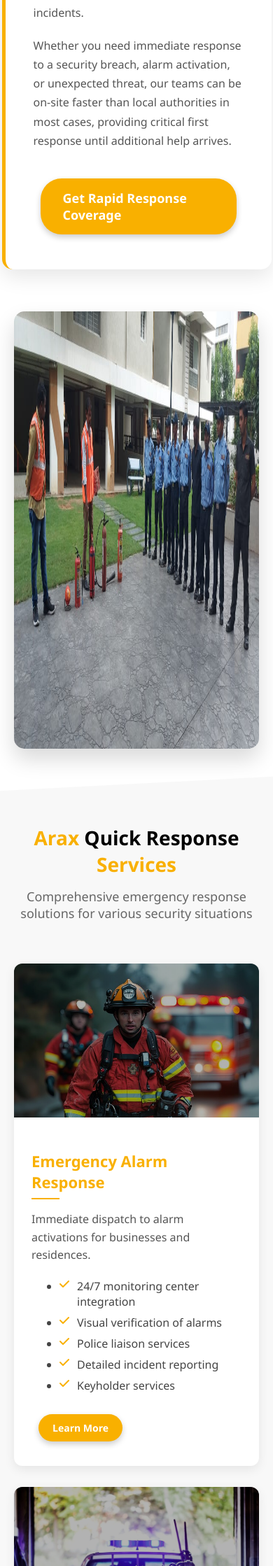
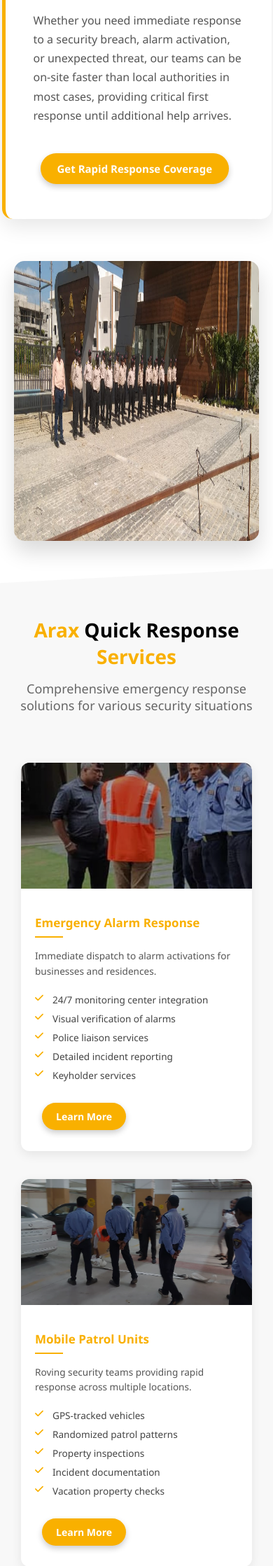
Before and after one commit to vinaykalwala/ARAX, a Django app: page /qrt/ in a window 390 px wide. Shown: the part 1572-3810 px from the top of the page at 70% size. Run offline with Django 5.2, Linux system fonts and the light colour scheme.

Commit message:
image changes

```diff
--- a/templates/home.html
+++ b/templates/home.html
@@ -782,11 +782,7 @@
 
     <!-- Center Image -->
     <div class="why-image">
-<<<<<<< HEAD
       <img src="{% static 'workers.jpg' %}" alt="Arax Team">
-=======
-      <img src="{% static 'images/araxsecurity2.jpg' %}" alt="Arax Team">
->>>>>>> b6a01d739af6d0e8259b30c5565d38303f4469d3
     </div>
 
 
--- a/templates/qrt.html
+++ b/templates/qrt.html
@@ -198,7 +198,7 @@
 
   .security-overview-image img {
     width: 100%;
-    height: 625px;
+    height: 400px;
     display: block;
     transition: transform 0.5s ease;
   }
@@ -236,7 +236,7 @@
     font-size: 28px;
     margin-bottom: 15px;
     position: relative;
-    display: inline-block;
+    /* display: inline-block; */
   }
 
   .section-title h2 span {
@@ -252,17 +252,19 @@
 
   .services-grid {
   display: grid;
-    grid-template-columns: repeat(auto-fit, minmax(350px, 1fr));
+  grid-template-columns: repeat(auto-fit, minmax(300px, 1fr));
   gap: 30px;
   max-width: 1200px;
   margin: 0 auto;
+  padding: 20px;
+  box-sizing: border-box;
 }
 
 .service-card {
   background: white;
   border-radius: 12px;
   overflow: hidden;
-    box-shadow: 0 5px 15px rgba(0,0,0,0.08);
+  box-shadow: 0 5px 15px rgba(0, 0, 0, 0.08);
   transition: all 0.3s ease;
   animation: fadeInUp 1s ease-out;
 }
@@ -308,8 +311,10 @@
   transform: scale(1.1);
 }
 
+/* Content Section */
 .service-card-content {
   padding: 25px;
+  box-sizing: border-box;
 }
 
 .service-card-content h3 {
@@ -334,10 +339,14 @@
   color: #555;
   line-height: 1.6;
   margin-bottom: 20px;
+  font-size: 1rem;
 }
 
+/* Features List */
 .service-features {
   margin-bottom: 20px;
+  padding-left: 0;
+  list-style: none;
 }
 
 .service-features li {
@@ -345,6 +354,7 @@
   color: #444;
   position: relative;
   padding-left: 25px;
+  font-size: 0.95rem;
 }
 
 .service-features li:before {
@@ -356,12 +366,77 @@
   left: 0;
 }
 
+/* --------------------------- */
+/* ✅ Responsive Breakpoints */
+/* --------------------------- */
+@media (max-width: 1024px) {
+  .service-card-content {
+    padding: 20px;
+  }
+
+  .service-card-content h3 {
+    font-size: 20px;
+  }
+
+  .service-card-content p,
+  .service-features li {
+    font-size: 0.95rem;
+  }
+}
+
+@media (max-width: 768px) {
+  .services-grid {
+    gap: 20px;
+    padding: 15px;
+  }
+
+  .service-card-image {
+    height: 200px;
+  }
+
+  .service-card-content h3 {
+    font-size: 18px;
+  }
+
+  .service-card-content p,
+  .service-features li {
+    font-size: 0.9rem;
+  }
+}
+
+@media (max-width: 480px) {
+  .services-grid {
+    grid-template-columns: 1fr;
+    padding: 10px;
+  }
+
+  .service-card {
+    margin-bottom: 20px;
+  }
+
+  .service-card-content h3 {
+    font-size: 17px;
+  }
+
+  .service-card-content p,
+  .service-features li {
+    font-size: 0.85rem;
+  }
+
+  .service-card-image {
+    height: 180px;
+  }
+}
+
+
   /* Updated Security Features Section */
+ /* Security Features Section */
 .security-features {
   padding: 90px 20px;
   background: linear-gradient(to right, #222222, #111111);
   color: white;
   position: relative;
+  overflow: hidden;
 }
 
 .security-features::before {
@@ -676,6 +873,65 @@
   background: #f9b000;
 }
 
+/* ✅ Responsive Media Queries */
+@media (max-width: 992px) {
+  .cta-heading {
+    font-size: 30px;
+  }
+
+  .cta-message p {
+    font-size: 16px;
+  }
+
+  .btn-orange {
+    font-size: 16px;
+    padding: 14px 28px;
+  }
+}
+
+@media (max-width: 768px) {
+  .cta-content {
+    padding: 20px;
+  }
+
+  .cta-flex {
+    flex-direction: column;
+    gap: 30px;
+  }
+
+  .cta-column {
+    width: 100%;
+    min-width: unset;
+  }
+
+  .cta-box h3 {
+    font-size: 20px;
+  }
+
+  .cta-message p {
+    font-size: 15px;
+  }
+}
+
+@media (max-width: 480px) {
+  .cta-heading {
+    font-size: 26px;
+  }
+
+  .btn-orange {
+    font-size: 15px;
+    padding: 12px 24px;
+  }
+
+  .cta-box {
+    padding: 20px;
+  }
+
+  .cta-box h3 {
+    font-size: 18px;
+  }
+}
+
   /* Responsive Styles */
   @media (max-width: 992px) {
     .security-hero h1 {
@@ -734,7 +991,7 @@
       <a href="{% url 'contact_us' %}" class="btn-orange" style="margin-top: 20px; display: inline-block;">Get Rapid Response Coverage</a>
     </div>
     <div class="security-overview-image">
-      <img src="{% static 'images/araxquick1.jpg' %}" alt="Quick Response Team in Action">
+      <img src="{% static 'images/qrtsection2.jpg' %}" alt="Quick Response Team in Action">
     </div>
   </section>
 </div>
@@ -750,7 +1007,7 @@
     <!-- Emergency Alarm Response -->
     <div class="service-card">
       <div class="service-card-image">
-        <img src="{% static 'images/emergency-alarm-response.jpg' %}" alt="Emergency Alarm Response">
+        <img src="{% static 'images/qrtcard1.jpg' %}" alt="Emergency Alarm Response">
       </div>
       <div class="service-card-content">
         <h3>Emergency Alarm Response</h3>
@@ -769,7 +1026,7 @@
     <!-- Mobile Patrol Units -->
     <div class="service-card">
       <div class="service-card-image">
-        <img src="{% static 'images/mobile-patrol-vehicle.jpg' %}" alt="Mobile Patrol Units">
+        <img src="{% static 'images/qrtcard2.jpg' %}" alt="Mobile Patrol Units">
       </div>
       <div class="service-card-content">
         <h3>Mobile Patrol Units</h3>
--- a/templates/services.html
+++ b/templates/services.html
@@ -540,11 +540,7 @@
 <section class="section3">
   <div class="container flex-container">
     <div class="image-container">
-<<<<<<< HEAD
-      <img src="{% static 'images/services-image.jpg' %}" alt="Welcome to Arax Security Services" />
-=======
       <img src="{% static 'servicescleaning.jpg' %}" alt="Welcome to Arax Security Services" />
->>>>>>> 39f50cad2e4e89c7aa0b34a97b8e043db1dfe9c0
     </div>
     <div class="content-container">
       <h2>Welcome to <span>Arax Security</span> Services</h2>
```
Also changed, not shown: other parts of templates/qrt.html (+154 -30 lines), static/images/qrtcard1.jpg (added), static/images/qrtcard2.jpg (added), static/images/qrtcard3.jpg (added), static/images/qrtcard4.jpg (added), static/images/qrtcard5.jpg (added), static/images/qrtcard6.jpg (added), static/images/qrtsection2.jpg (added). Lines whose indentation alone changed are shown as unchanged.
